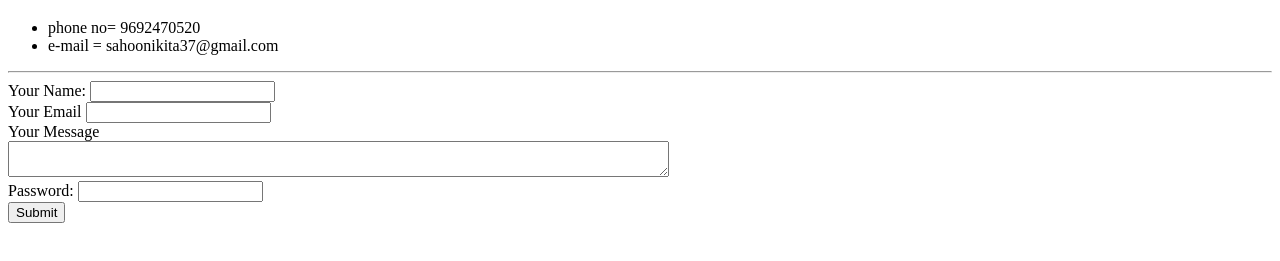
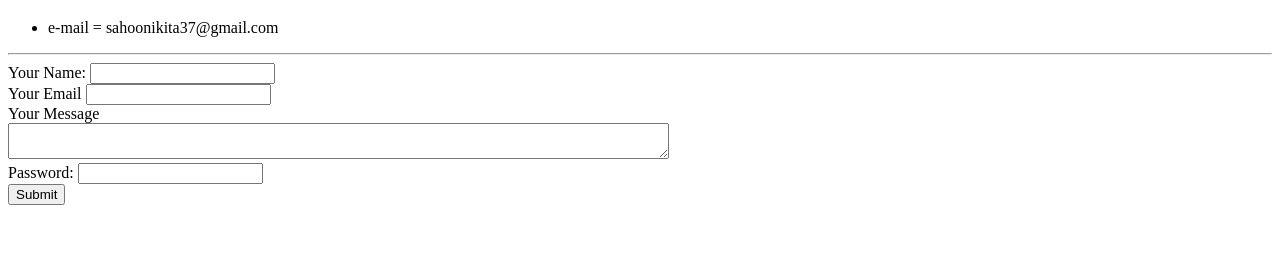
Before and after one commit to NikiNikita2000/CV, a plain HTML site: page contact.html in a window 1280 px wide. Shown: the part 61-322 px from the top of the page. Drawn offline with Linux system fonts and the light colour scheme.

Commit message:
Update contact.html

```diff
--- a/contact.html
+++ b/contact.html
@@ -7,7 +7,6 @@
   <body>
     <h1>Contact Details</h1>
     <ul>
-      <li>phone no= 9692470520</li>
       <li>e-mail = sahoonikita37@gmail.com</li>
     </ul>
 <hr>
```
